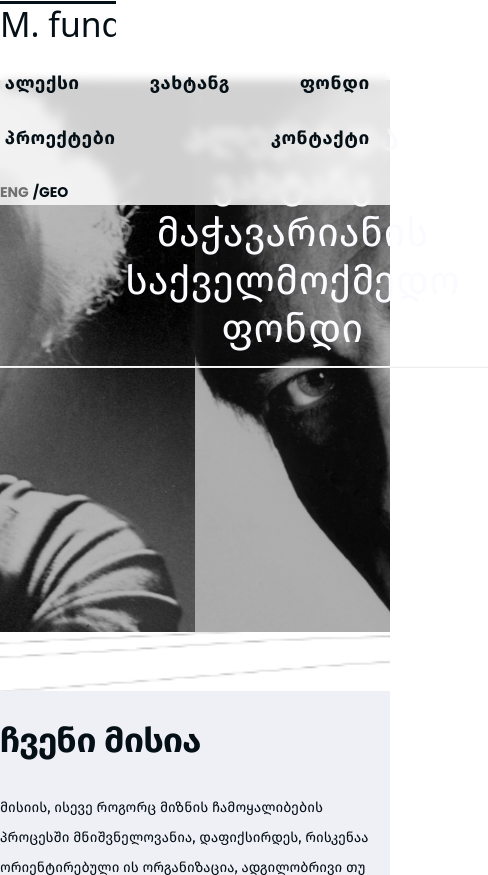
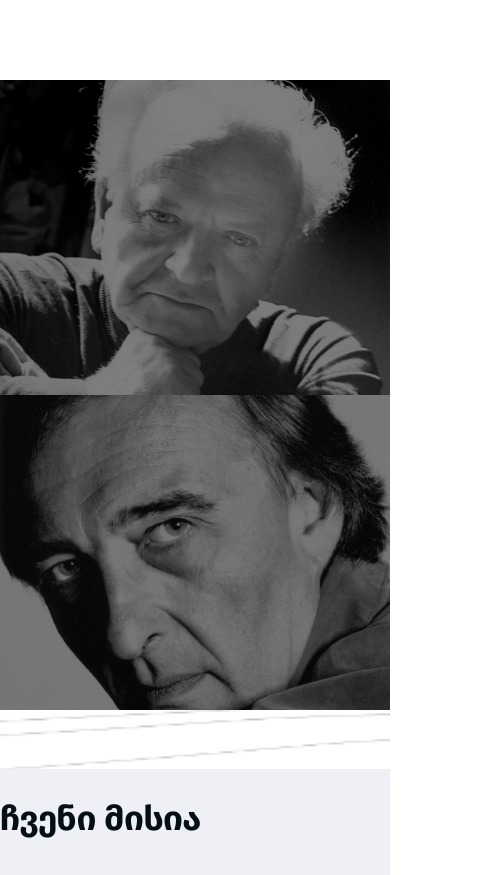
Before and after one commit to Metrevelii/FondationTmplt, a website: page index.html in a window 390 px wide. Shown: the top 875 px of the page, 488 px wide, since content can reach past the window. Drawn offline with Linux system fonts and the light colour scheme; a web font is replaced by a local one.

Commit message:
changed bg images styling, fixed imgs on responsive

```diff
--- a/index.html
+++ b/index.html
@@ -58,26 +58,27 @@
    </header>
    <section>
 
-      <div class="background-img-section">
+      <!-- <div class="background-img-section">
         <div class="main-section-heading">
           <h1 class="main-heading-txt">ალექსი და ვახტანგ მაჭავარიანის საქველმოქმედო ფონდი</h1>
           <hr class="heading-txt-border">
         </div>
       </div>
+       -->
 
-
-      <!-- <div class="background-images-section">
+      <div class="background-images-section">
          <div class="bg-images-left">
             <img src="images/alex-matchavariani.png" alt="Alex Matchavariani" class="alex-img">
         </div>
         <div class="bg-images-right">
            <img src="images/vakhtang-matchavariani.png" alt="Vakhtang Matchavariani" class="vakhtang-img">
         </div>
+        <div class="main-section-heading">
+          <h1 class="main-heading-txt">ალექსი და ვახტანგ მაჭავარიანის საქველმოქმედო ფონდი</h1>
+          <hr class="heading-txt-border">
+        </div>
        </div>
-       <div class="main-section-heading">
-        <h1 class="main-heading-txt">ალექსი და ვახტანგ მაჭავარიანის საქველმოქმედო ფონდი</h1>
-        <hr class="heading-txt-border">
-      </div> -->
+
 
 
 
--- a/scss/layout/footer.scss
+++ b/scss/layout/footer.scss
@@ -1,6 +1,6 @@
 .footer-main {
     background-color: $color05;
-    padding: 25px 10px 75px 10px;
+    padding: 0 10px 0 10px;
 }
 
 .footer-content {
@@ -12,6 +12,8 @@
     display: flex;
     flex-direction: column;
     align-items: center;
+    padding: 25px 0px 75px 0px;
+
 }
 
 .footer-img {
--- a/scss/main/media.scss
+++ b/scss/main/media.scss
@@ -0,0 +1,43 @@
+// // Small devices (landscape phones, less than 768px)
+@media (max-width: 767.98px) {
+
+    .header-content {
+        display: none;
+    }
+
+    .background-images-section {
+        display: inline-flex;
+        flex-direction: column;
+        align-items: center;
+        margin: 0;
+        padding: 0;
+    }
+
+    .bg-images-left,
+    .bg-images-right {
+        margin: 0;
+        padding: 0;
+        height: 100%;
+    }
+
+    .main-section-heading {
+        display: none;
+    }
+
+}
+
+
+
+// // // // Medium devices (tablets, less than 992px)
+// @media (max-width: 991.98px) {
+
+// }
+
+ // // Extra small devices (portrait phones, less than 576px)
+// @media (max-width: 575.98px) {
+
+
+// }
+
+// // Large devices (desktops, less than 1200px)
+// @media (max-width: 1199.98px) { ... }
--- a/scss/main/page1.scss
+++ b/scss/main/page1.scss
@@ -13,14 +13,30 @@
 body {
     margin: 80px 0 0;
 }
-.background-img-section {
-    background-image: linear-gradient(rgba(0, 0, 0, 0.274), rgba(0, 0, 0, 0.267)),url(../images/background-portraits.png);
+.background-images-section {
+    display: inline-flex;
+    position: relative;
+    margin: 0;
+    padding: 0;
+}
+.bg-images-left,
+.bg-images-right {
+    display: block;
+    width: 100%;
     height: 552px;
+    margin: 0;
+    padding: 0;
+}
+
+
+.vakhtang-img,
+.alex-img {
+    display: block;
     width: 100%;
-    background-position: center;
-    background-size: cover;
-    background-attachment:local;
-    position: relative;
+    max-width: 100%;
+    max-height: 100%;
+    object-fit: cover;
+    filter: brightness(50%);
 
 }
 
--- a/scss/modules/variables.scss
+++ b/scss/modules/variables.scss
@@ -17,3 +17,4 @@ $color02-wht : #FBFBFF;
 $color03 : #EFEFF6;
 $color04 : #707070;
 $color05 : #040F16;
+$color06 : #1E272E;
```
Also changed, not shown: images/Group 105.png (added), images/background-portraits.png (deleted), images/cover.png (deleted), style/main.css.
